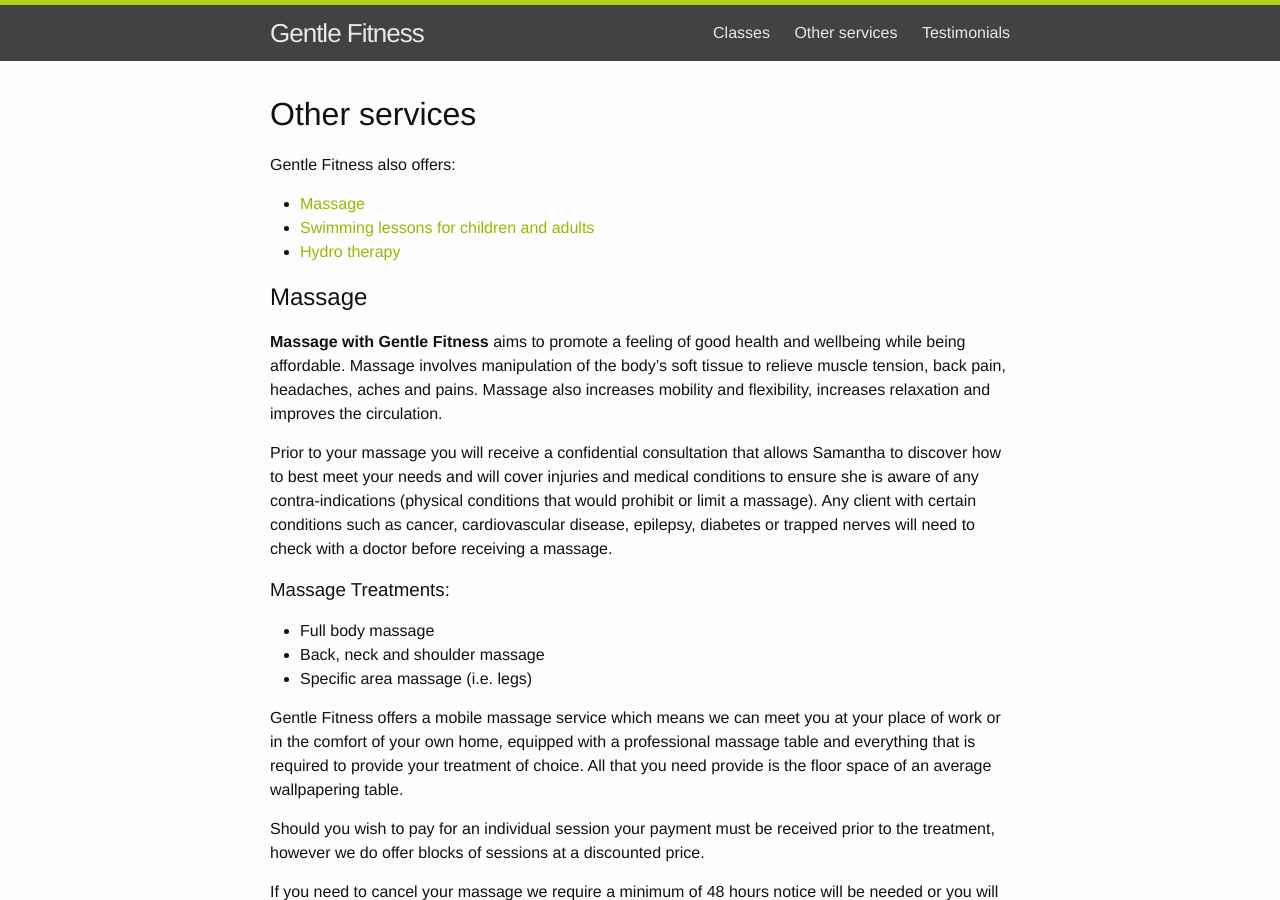
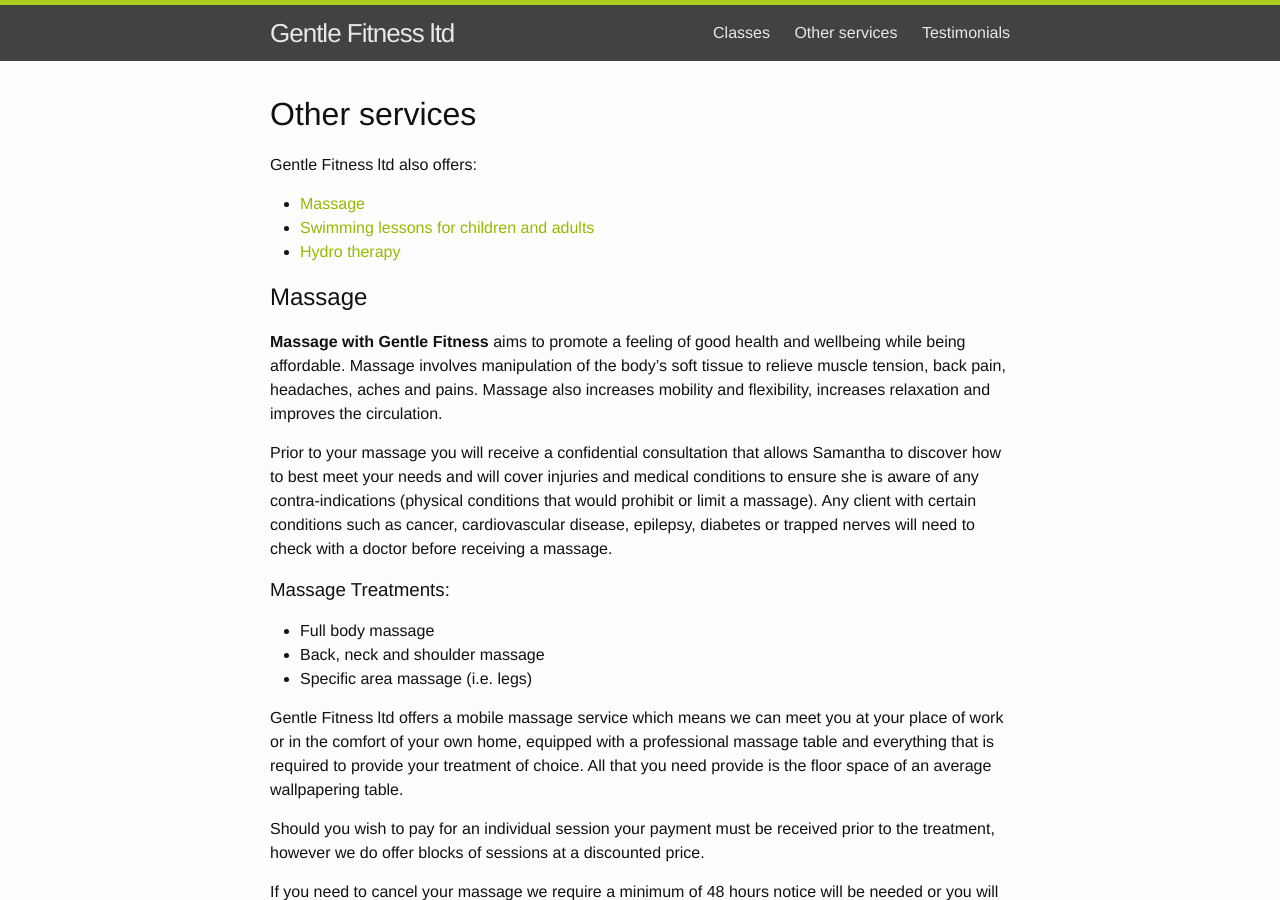
Before and after one commit to gentlefitness-www/gentlefitness-www, a Jekyll site: the page built from other-services.md, in a window 1280 px wide and 900 px high. Built offline with Jekyll 4.4.1, drawn with Linux system fonts in a browser that asks for light colours.

Commit message:
Updated hompage copy and added ltd suffix

```diff
--- a/_config.yml
+++ b/_config.yml
@@ -1,5 +1,5 @@
 # Site settings
-title: Gentle Fitness
+title: Gentle Fitness ltd
 email: samantha@gentlefitness.co.uk
 description: >
     Gentle Fitness is the home of fitness expert Samantha Crease from Bristol, UK.
--- a/other-services.md
+++ b/other-services.md
@@ -6,7 +6,7 @@
 
 # Other services
 
-Gentle Fitness also offers:
+Gentle Fitness ltd also offers:
 
 - [Massage](#massage)
 - [Swimming lessons for children and adults](#swimming-lessons)
@@ -31,8 +31,8 @@
 - Back, neck and shoulder massage
 - Specific area massage (i.e. legs)
 
-Gentle Fitness offers a mobile massage service which means we can meet you at
-your place of work or in the comfort of your own home, equipped with a
+Gentle Fitness ltd offers a mobile massage service which means we can meet you
+at your place of work or in the comfort of your own home, equipped with a
 professional massage table and everything that is required to provide your
 treatment of choice. All that you need provide is the floor space of an average
 wallpapering table.
```
Also changed, not shown: classes.md (+1 -1 lines), index.md (+1 -2 lines).
